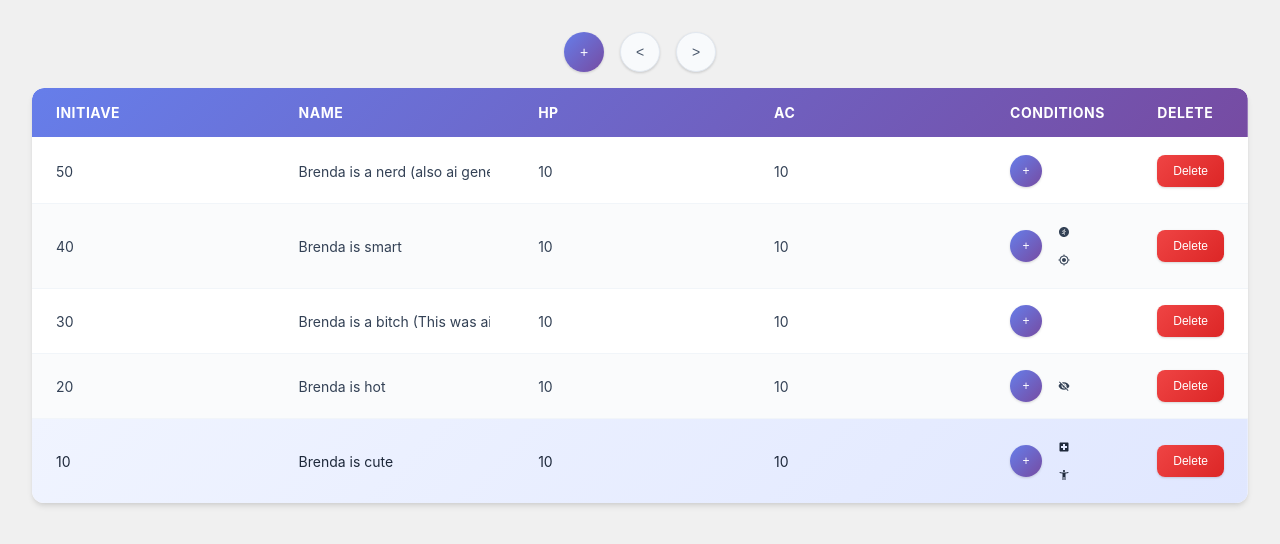
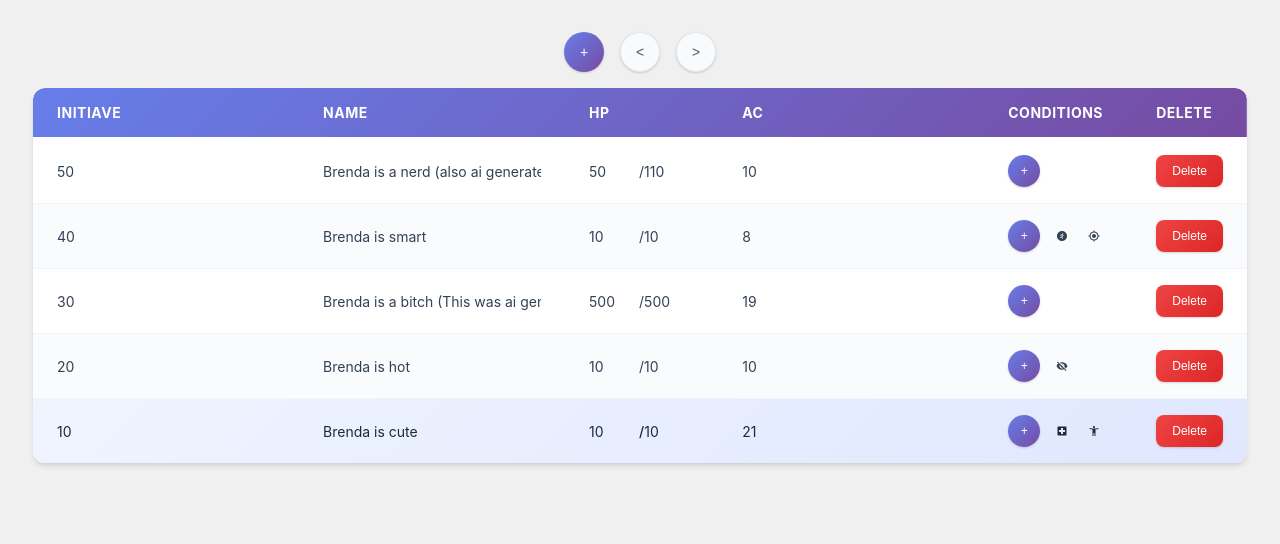
Before and after one commit to Smoopfrog/initiative-tracker, a React (Vite) app: page / in a window 1280 px wide. Shown: the top 544 px of the page. Built offline with nearby package versions, Linux system fonts and the light colour scheme.

Commit message:
create HPrenderer to handle max hp and hp

```diff
--- a/src/Components/Table/Column.tsx/Column.tsx
+++ b/src/Components/Table/Column.tsx/Column.tsx
@@ -2,6 +2,7 @@ import React, { type Dispatch } from "react";
 import DefaultColumn from "./DefaultColumn";
 
 export interface IColumn<T extends { id: string }> {
+	data: T | null;
 	/** Column name */
 	name: string;
 	/** Column header name */
@@ -12,6 +13,8 @@ export interface IColumn<T extends { id: string }> {
 	value: string | number | string[] | number[] | null;
 	/** Custom column renderer component */
 	columnRenderer?: React.ComponentType<IColumnProps<T>>;
+	/** Column style */
+	style?: React.CSSProperties;
 }
 
 export interface IColumnProps<T extends { id: string }> extends IColumn<T> {
--- a/src/Components/Table/Column.tsx/DefaultColumn.tsx
+++ b/src/Components/Table/Column.tsx/DefaultColumn.tsx
@@ -12,6 +12,7 @@ const DefaultColumn = <T extends { id: string }>({
 	value,
 	isEditable = false,
 	setData,
+	style,
 }: IDefaultColumnProps<T>) => {
 	const [inputValue, setInputValue] = useState(value);
 
@@ -38,9 +39,12 @@ const DefaultColumn = <T extends { id: string }>({
 					e.currentTarget.blur();
 				}
 			}}
+			style={style}
 		/>
 	) : (
-		<span className="column-value">{value}</span>
+		<span className="column-value" style={style}>
+			{value}
+		</span>
 	);
 };
 
--- a/src/Constants/DemoChars.ts
+++ b/src/Constants/DemoChars.ts
@@ -6,7 +6,8 @@ export const initialCharacters: ICharacter[] = [
 		initiative: 10,
 		name: "Brenda is cute",
 		hp: 10,
-		ac: 10,
+		maxHp: 10,
+		ac: 21,
 		conditions: ["Poisoned", "Prone"],
 	},
 	{
@@ -14,6 +15,7 @@ export const initialCharacters: ICharacter[] = [
 		initiative: 20,
 		name: "Brenda is hot",
 		hp: 10,
+		maxHp: 10,
 		ac: 10,
 		conditions: ["Blinded"],
 	},
@@ -21,8 +23,9 @@ export const initialCharacters: ICharacter[] = [
 		id: "3",
 		initiative: 30,
 		name: "Brenda is a bitch (This was ai generated)",
-		hp: 10,
-		ac: 10,
+		hp: 500,
+		maxHp: 500,
+		ac: 19,
 		conditions: [],
 	},
 	{
@@ -30,14 +33,16 @@ export const initialCharacters: ICharacter[] = [
 		initiative: 40,
 		name: "Brenda is smart",
 		hp: 10,
-		ac: 10,
+		maxHp: 10,
+		ac: 8,
 		conditions: ["Frightened", "Grappled"],
 	},
 	{
 		id: "5",
 		initiative: 50,
 		name: "Brenda is a nerd (also ai generated)",
-		hp: 10,
+		hp: 50,
+		maxHp: 110,
 		ac: 10,
 		conditions: [],
 	},
--- /dev/null
+++ b/src/InitiativeTracker/HP/HPRenderer.tsx
@@ -0,0 +1,25 @@
+import React from "react";
+import type { ICharacter } from "../../Types/Character";
+import type { IColumnProps } from "../../Components/Table/Column.tsx/Column";
+import DefaultColumn from "../../Components/Table/Column.tsx/DefaultColumn";
+
+const HPRenderer: React.FC<IColumnProps<ICharacter>> = (props) => {
+	return (
+		<div style={{ display: "flex", alignItems: "center" }}>
+			<DefaultColumn
+				{...props}
+				value={props.value as number}
+				style={{ width: "50px" }}
+			/>
+			/
+			<DefaultColumn
+				{...props}
+				name="maxHp"
+				value={props.data?.maxHp || 0}
+				style={{ width: "50px" }}
+			/>
+		</div>
+	);
+};
+
+export default HPRenderer;
--- a/src/InitiativeTracker/InitiativeTrackerMenu.tsx
+++ b/src/InitiativeTracker/InitiativeTrackerMenu.tsx
@@ -52,6 +52,7 @@ const InitiativeTrackerMenu: React.FC<IInitiativeTrackerMenuProps> = ({
 				name: "",
 				ac: 10,
 				hp: 10,
+				maxHp: 10,
 			},
 		]);
 	};
--- a/src/InitiativeTracker/Table/InitiativeTrackerTable.tsx
+++ b/src/InitiativeTracker/Table/InitiativeTrackerTable.tsx
@@ -6,6 +6,7 @@ import DeleteCellRenderer from "../DeleteCellRenderer";
 import type { IRow } from "../../Components/Table/Row/Row";
 import type { ICharacter } from "../../Types/Character";
 import type { IColumnProps } from "../../Components/Table/Column.tsx/Column";
+import HPRenderer from "../HP/HPRenderer";
 
 interface IInitiativeTrackerTableProps {
 	/** Initial characters to display in the table */
@@ -50,8 +51,16 @@ const InitiativeTrackerTable: React.FC<IInitiativeTrackerTableProps> = ({
 				columns: initiativeTrackerColumns.map((column) => {
 					const columnConfig = {
 						...column,
+						data: character,
 						value: character[column.name as keyof ICharacter] || null,
 					};
+
+					// Pass the update function to the hp column
+					if (column.name === "hp") {
+						columnConfig.columnRenderer = (props: IColumnProps<ICharacter>) => (
+							<HPRenderer {...props} data={character} />
+						);
+					}
 
 					// Pass the update function to the conditions column
 					if (column.name === "conditions") {
--- a/src/InitiativeTracker/Table/initiativeTrackerColumns.tsx
+++ b/src/InitiativeTracker/Table/initiativeTrackerColumns.tsx
@@ -8,24 +8,28 @@ export const initiativeTrackerColumns: IColumn<ICharacter>[] = [
 		headerName: "Initiave",
 		isEditable: true,
 		value: null,
+		data: null,
 	},
 	{
 		name: "name",
 		headerName: "Name",
 		isEditable: true,
 		value: null,
+		data: null,
 	},
 	{
 		name: "hp",
 		headerName: "HP",
 		isEditable: true,
 		value: null,
+		data: null,
 	},
 	{
 		name: "ac",
 		headerName: "AC",
 		isEditable: true,
 		value: null,
+		data: null,
 	},
 	{
 		name: "conditions",
@@ -33,10 +37,12 @@ export const initiativeTrackerColumns: IColumn<ICharacter>[] = [
 		isEditable: false,
 		value: null,
 		columnRenderer: ConditionsRenderer,
+		data: null,
 	},
 	{
 		name: "delete",
 		headerName: "Delete",
 		value: null,
+		data: null,
 	},
 ];
--- a/src/Types/Character.ts
+++ b/src/Types/Character.ts
@@ -3,6 +3,7 @@ export interface ICharacter {
     initiative: number;
     name: string;
     hp: number;
+    maxHp: number;
     ac: number;
     conditions?: string[];
 }
```
